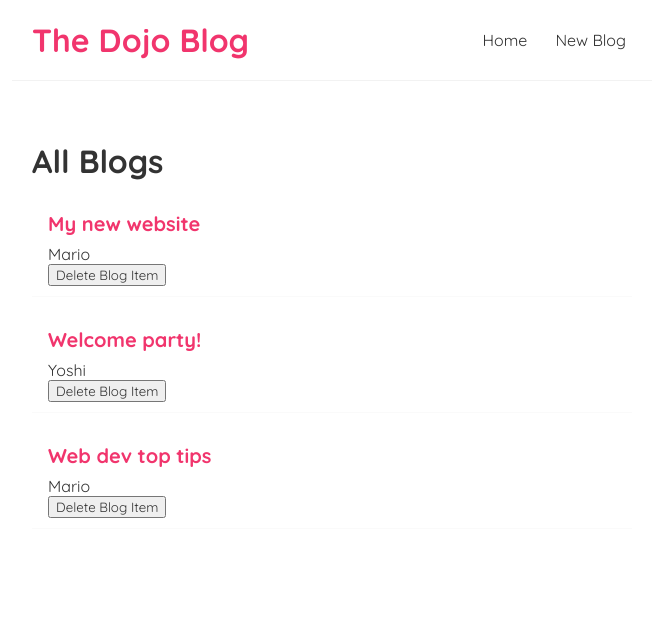
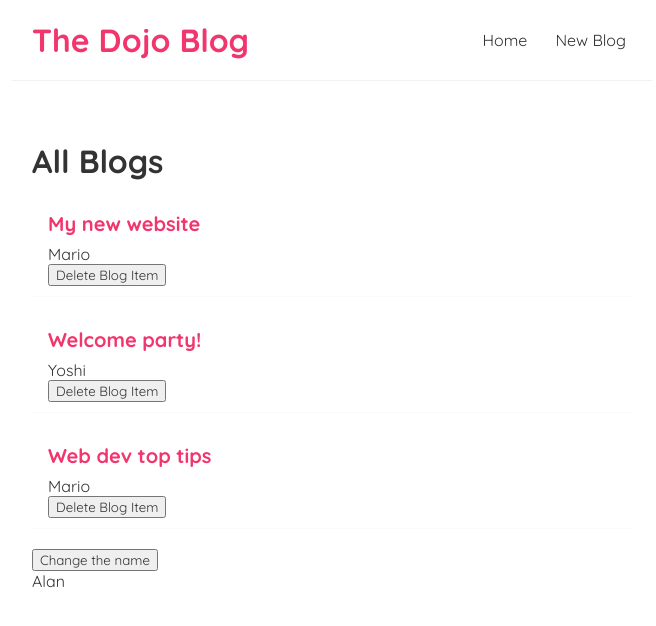
Before and after one commit to afide26/dojo-blog, a React (Create React App) app: page / in a window 1280 px wide. Shown: the top 626 px of the page, without its empty margins (308-964 px from the left). Built offline with nearby package versions, Linux system fonts and the light colour scheme.

Commit message:
New hook useEffect

```diff
--- a/src/Views/Home.js
+++ b/src/Views/Home.js
@@ -1,4 +1,4 @@
-import { useState } from "react";
+import { useState,useEffect } from "react";
 import BlogList from "./BlogList";
 
 const Home = () => {
@@ -8,14 +8,22 @@
         { title: 'Web dev top tips', body: 'lorem ipsum...', author: 'mario', id: 3 }
       ])
 
+    const [name,setName] = useState('Alan');
     const handleDelete = (id)=>{
         const newBlogs = blogs.filter((blog)=> blog.id !== id);
 
         setBlogs(newBlogs);
     }
+
+    useEffect(()=>{
+        console.log('use effect ran');
+        console.log(name);
+    },[name])
     return (
         <div className="home">
             <BlogList title="All Blogs" blogs={blogs} handleDelete={handleDelete}/>
+            <button onClick={()=>setName("Carlos")}>Change the name</button>
+            <p>{name}</p>
         </div>
     );
 }
```
